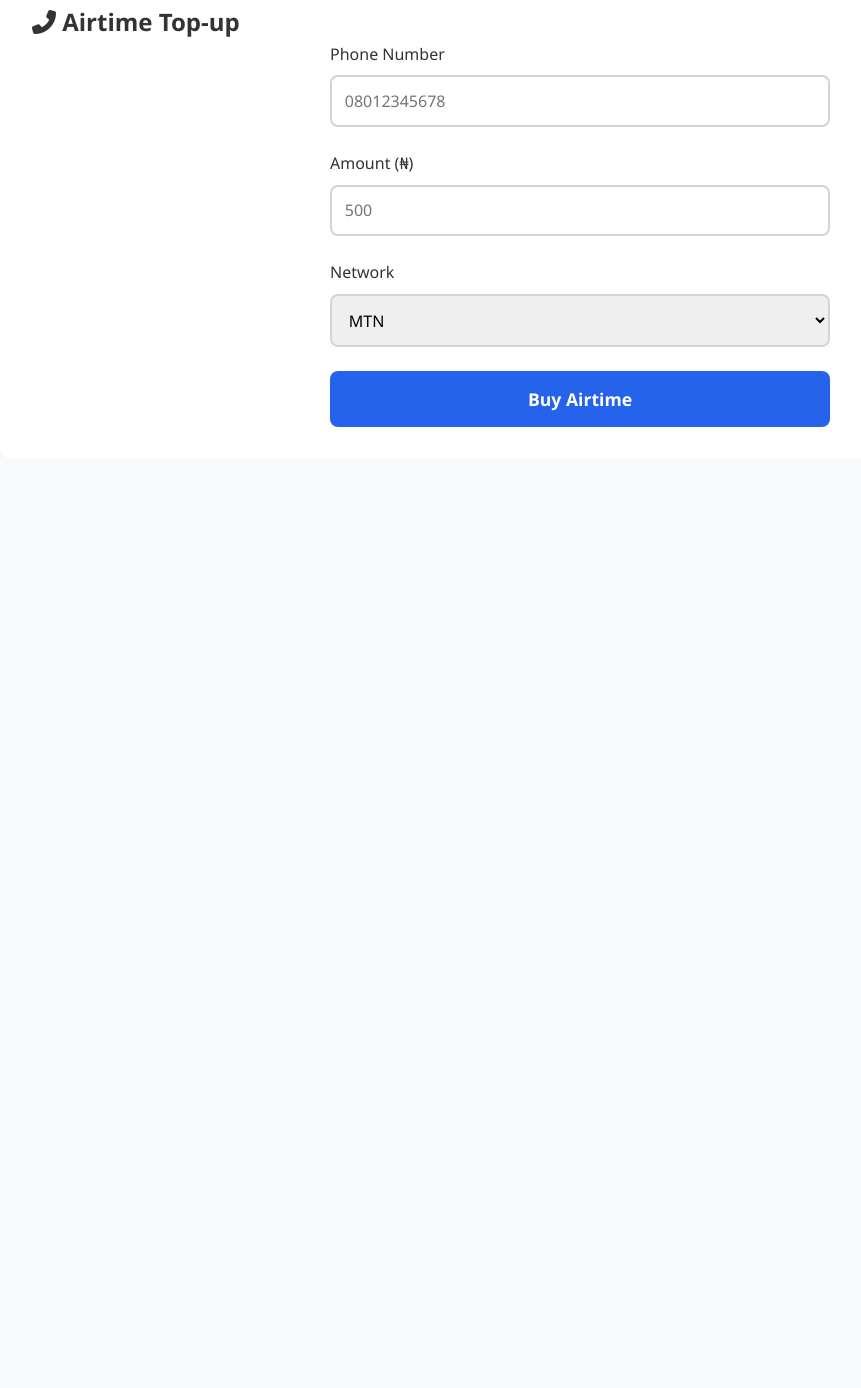
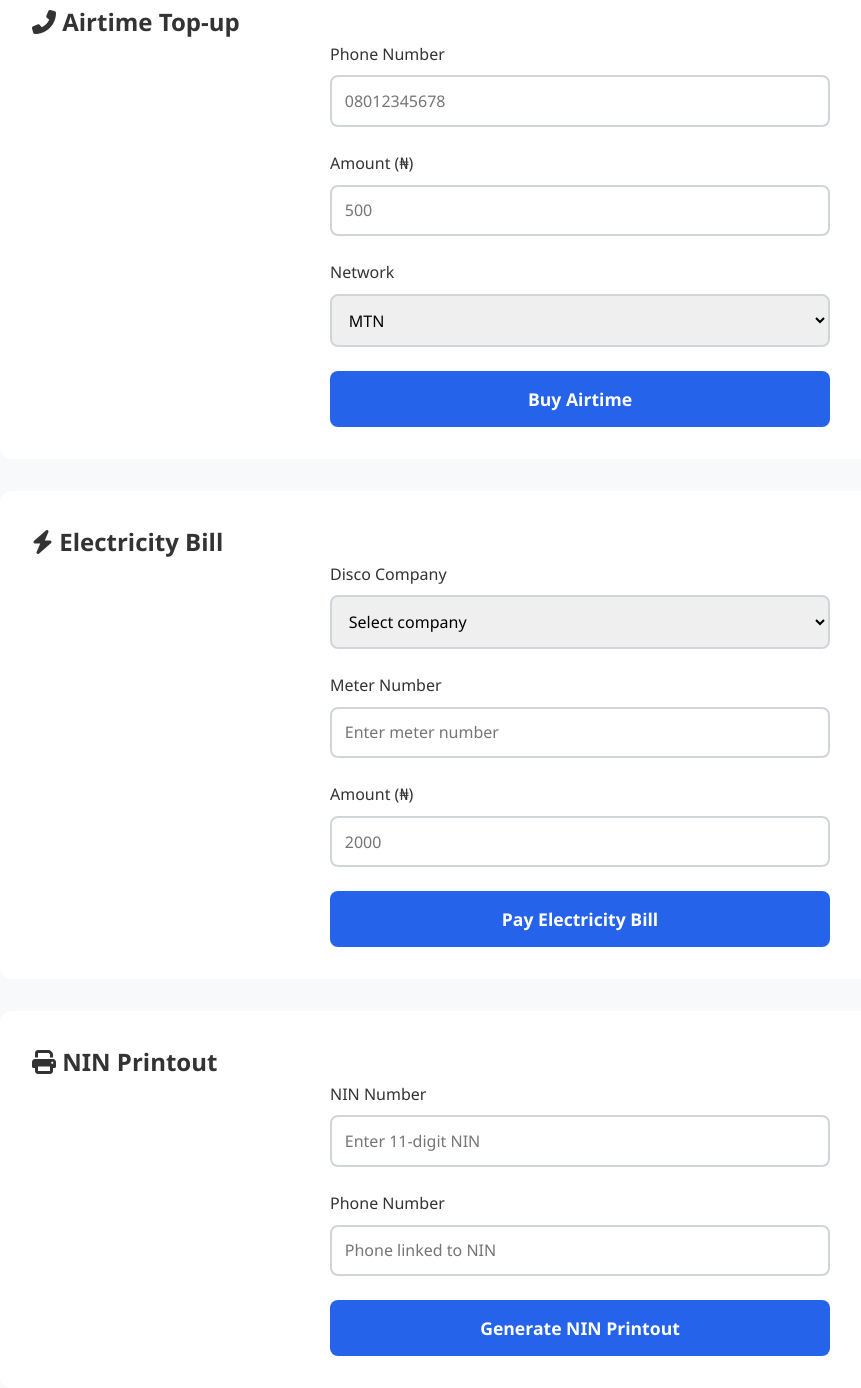
Before and after one commit to auwaldev-creator/auwal-vtu-website, a plain HTML site: page services.html in a window 1280 px wide. Shown: the part 749-2137 px from the top of the page, without its empty margins (60-921 px from the left). Before the commit the page ends 1208 px from the top, so only its background shows below. Drawn offline with nearby package versions, Linux system fonts and the light colour scheme.

Commit message:
Update services.html

```diff
--- a/services.html
+++ b/services.html
@@ -6,6 +6,8 @@
     <title>Services | VTU Website</title>
     <link rel="stylesheet" href="style.css">
     <link rel="stylesheet" href="https://cdnjs.cloudflare.com/ajax/libs/font-awesome/6.4.0/css/all.min.css">
+    <!-- SUPABASE CDN -->
+    <script src="https://cdn.jsdelivr.net/npm/@supabase/supabase-js@2"></script>
 </head>
 <body>
     <nav class="navbar">
@@ -40,7 +42,7 @@
 
                 <div class="form-group">
                     <label>Phone Number</label>
-                    <input type="tel" id="dataPhone" placeholder="08160343841" required>
+                    <input type="tel" id="dataPhone" placeholder="08012345678" required>
                 </div>
 
                 <div class="form-group">
@@ -88,13 +90,70 @@
             </form>
         </div>
 
-        <!-- More services sections can be added similarly -->
+        <!-- Electricity -->
+        <div id="electricity" class="services-container">
+            <h2><i class="fas fa-bolt"></i> Electricity Bill</h2>
+            <form class="service-form" id="electricityForm">
+                <div class="form-group">
+                    <label>Disco Company</label>
+                    <select id="discoCompany" required>
+                        <option value="">Select company</option>
+                        <option value="IKEDC">IKEDC (Ikeja)</option>
+                        <option value="EKEDC">EKEDC (Eko)</option>
+                        <option value="IBEDC">IBEDC (Ibadan)</option>
+                        <option value="AEDC">AEDC (Abuja)</option>
+                        <option value="KEDCO">KEDCO (Kano)</option>
+                    </select>
+                </div>
+
+                <div class="form-group">
+                    <label>Meter Number</label>
+                    <input type="text" id="meterNumber" placeholder="Enter meter number" required>
+                </div>
+
+                <div class="form-group">
+                    <label>Amount (₦)</label>
+                    <input type="number" id="electricityAmount" min="1000" placeholder="2000" required>
+                </div>
+
+                <button type="submit" class="btn-primary btn-block">Pay Electricity Bill</button>
+            </form>
+        </div>
+
+        <!-- NIN Print -->
+        <div id="nin" class="services-container">
+            <h2><i class="fas fa-print"></i> NIN Printout</h2>
+            <form class="service-form" id="ninForm">
+                <div class="form-group">
+                    <label>NIN Number</label>
+                    <input type="text" id="ninNumber" placeholder="Enter 11-digit NIN" pattern="[0-9]{11}" required>
+                </div>
+
+                <div class="form-group">
+                    <label>Phone Number</label>
+                    <input type="tel" id="ninPhone" placeholder="Phone linked to NIN" required>
+                </div>
+
+                <button type="submit" class="btn-primary btn-block">Generate NIN Printout</button>
+            </form>
+        </div>
 
     </div>
 
     <script src="supabase-config.js"></script>
-    <script src="js/services.js"></script>
     <script>
+        document.addEventListener('DOMContentLoaded', function() {
+            initSupabase();
+
+            // Logout functionality
+            document.getElementById('logoutBtn').addEventListener('click', async (e) => {
+                e.preventDefault();
+                if (window.supabaseClient) {
+                    await window.supabaseClient.auth.signOut();
+                    window.location.href = 'index.html';
+                }
+            });
+
             // Network selection for data
             document.querySelectorAll('.network-btn').forEach(btn => {
                 btn.addEventListener('click', () => {
@@ -103,6 +162,15 @@
                     document.getElementById('dataNetwork').value = btn.dataset.network;
                 });
             });
+
+            // Handle form submissions
+            document.querySelectorAll('.service-form').forEach(form => {
+                form.addEventListener('submit', function(e) {
+                    e.preventDefault();
+                    alert('Service feature coming soon! For now, this is a demo.');
+                });
+            });
+        });
     </script>
 </body>
 </html>
```
Lines whose indentation alone changed are shown as unchanged.
